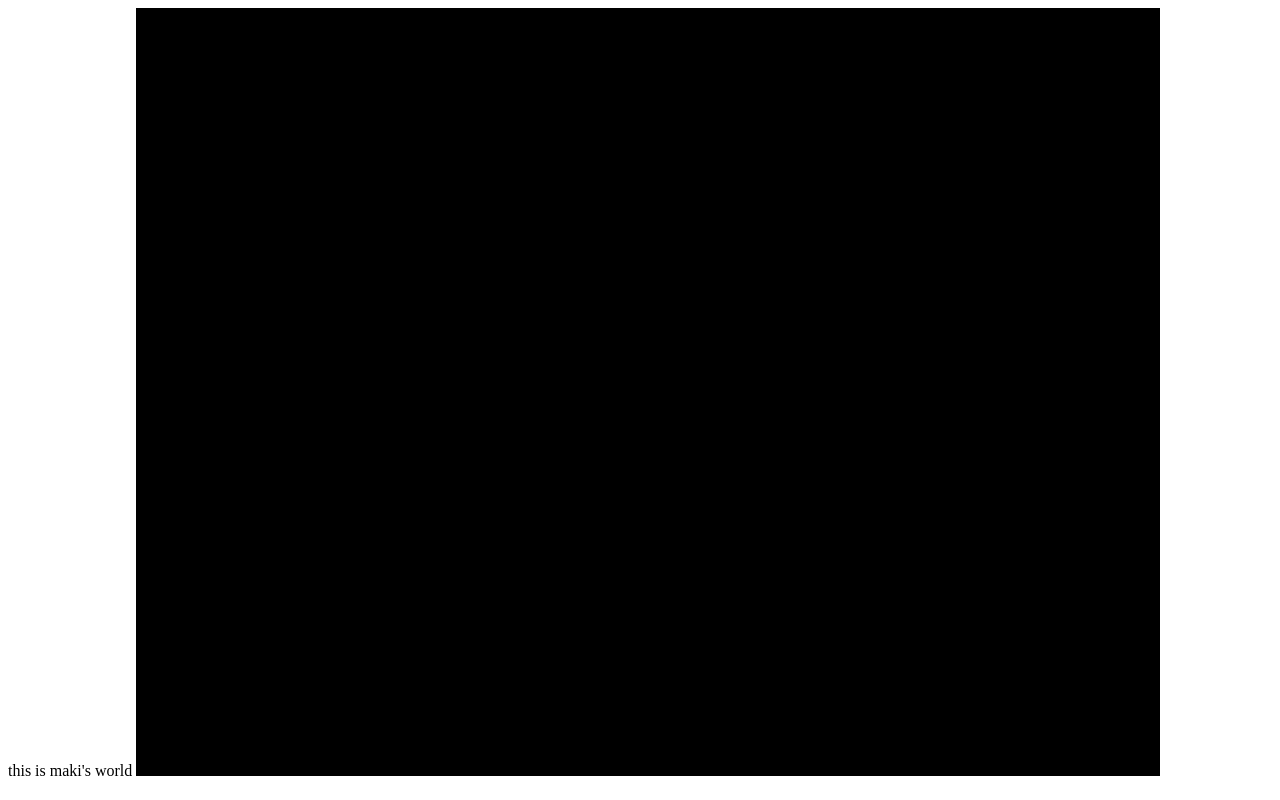
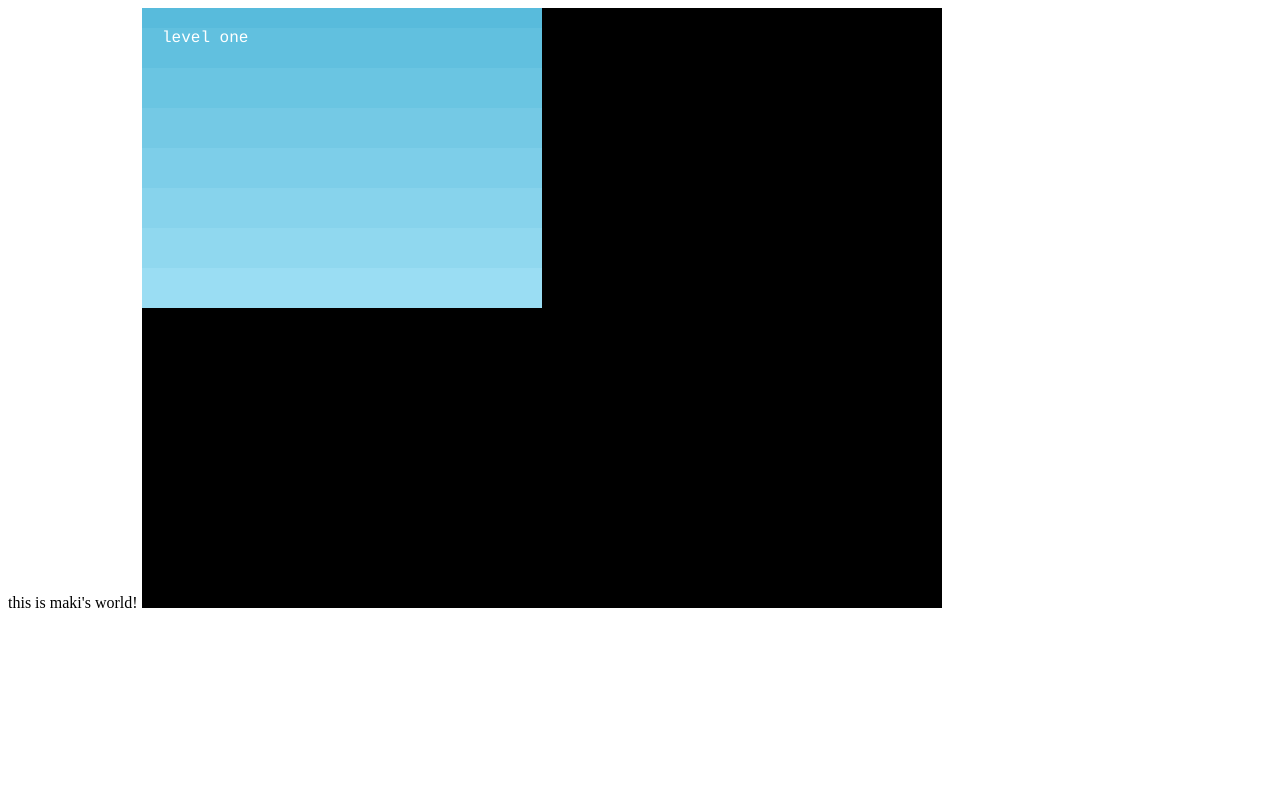
Before and after one commit to macabrie/neocats, a website built with webpack: page public/index.html in a window 1280 px wide. Built offline with nearby package versions, Linux system fonts and the light colour scheme.

Commit message:
test start screen and level one scene

```diff
--- a/package.json
+++ b/package.json
@@ -7,7 +7,7 @@
     "build": "webpack",
     "build:dev": "npm run build -- --watch --mode=development",
     "start": "webpack serve --mode development --entry ./src/index.js",
-    "start:dev": "npm run build:dev && npx webpack serve --config ./webpack.config.js",
+    "start:dev": "npm run build && webpack serve --config ./webpack.config.js",
     "test": "echo \"Error: no test specified\" && exit 1"
   },
   "author": "",
--- a/public/index.html
+++ b/public/index.html
@@ -7,6 +7,6 @@
     <script type="text/javascript" src="/bundle.js"></script>
   </head>
   <body>
-    this is maki's world
+    this is maki's world!
   </body>
 </html>
--- /dev/null
+++ b/src/LevelOne.js
@@ -0,0 +1,19 @@
+import * as Phaser from 'phaser';
+
+export default class LevelOne extends Phaser.Scene {
+  constructor() {
+    super({ key: 'levelOne' });
+  }
+
+  preload() {
+    this.load.image('sky', '../assets/sky.png');
+    this.load.image('ground', '../assets/platform.png');
+    this.load.image('diamond', '../assets/diamond.png');
+    /* this.load.spritesheet('woof', '../assets/woof.png', 32, 32); */
+  }
+
+  create() {
+    this.add.image(0, 0, 'sky');
+    this.add.text(20, 20, 'level one');
+  }
+}
--- /dev/null
+++ b/src/Start.js
@@ -0,0 +1,17 @@
+import * as Phaser from 'phaser';
+
+export default class StartGame extends Phaser.Scene {
+  constructor() {
+    super({ key: 'startGame' });
+  }
+
+  preload() {
+    this.load.image('sky', '../assets/sky.png');
+  }
+
+  create() {
+    this.add.sprite(0, 0, 'sky');
+    this.add.text(20, 20, 'loading');
+    this.scene.start('levelOne');
+  }
+}
--- a/src/index.js
+++ b/src/index.js
@@ -1,11 +1,12 @@
 import * as Phaser from 'phaser';
+import StartGame from './Start';
+import LevelOne from './LevelOne';
 
-const game = new Phaser.Game(800, 600, Phaser.AUTO, '', {
-  preload: preload,
-  create: create,
-  update: update,
-});
+const config = {
+  width: 800,
+  height: 600,
+  type: Phaser.AUTO,
+  scene: [StartGame, LevelOne],
+};
 
-function preload() {}
-function create() {}
-function update() {}
+const game = new Phaser.Game(config);
--- a/webpack.config.js
+++ b/webpack.config.js
@@ -2,9 +2,7 @@ const path = require('path');
 
 module.exports = {
   mode: 'development',
-  entry: {
-    app: './src/index.js',
-  },
+  entry: ['./src/index.js'],
   output: {
     path: path.resolve(__dirname, 'public'),
     filename: 'bundle.js',
@@ -29,14 +27,9 @@ module.exports = {
     ],
   },
   devServer: {
-    static: [
-      {
-        directory: path.join(__dirname, 'public'),
-      },
-      {
-        directory: path.join(__dirname, 'src'),
-      },
-    ],
+    static: {
+      directory: path.join(__dirname, 'public'),
+    },
     hot: true,
     port: 8080,
   },
```
Also changed, not shown: 1 other file.
